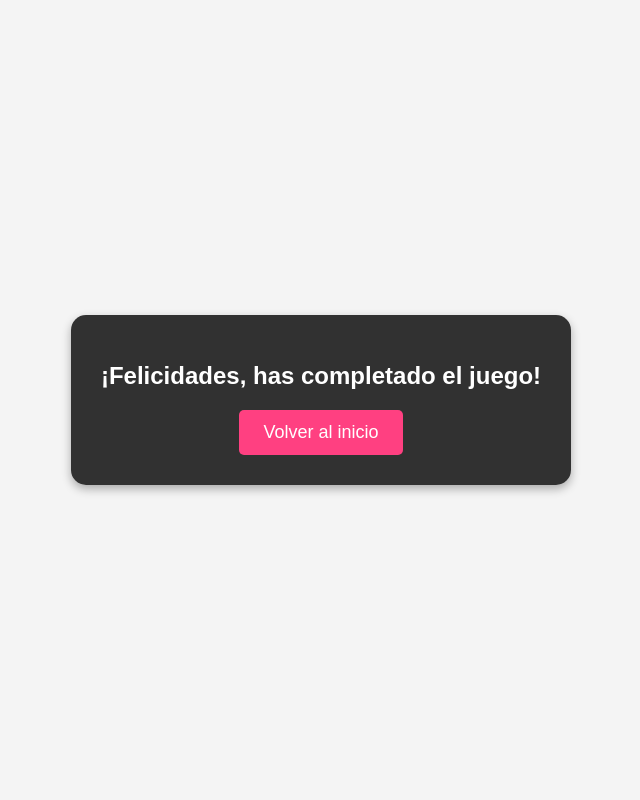
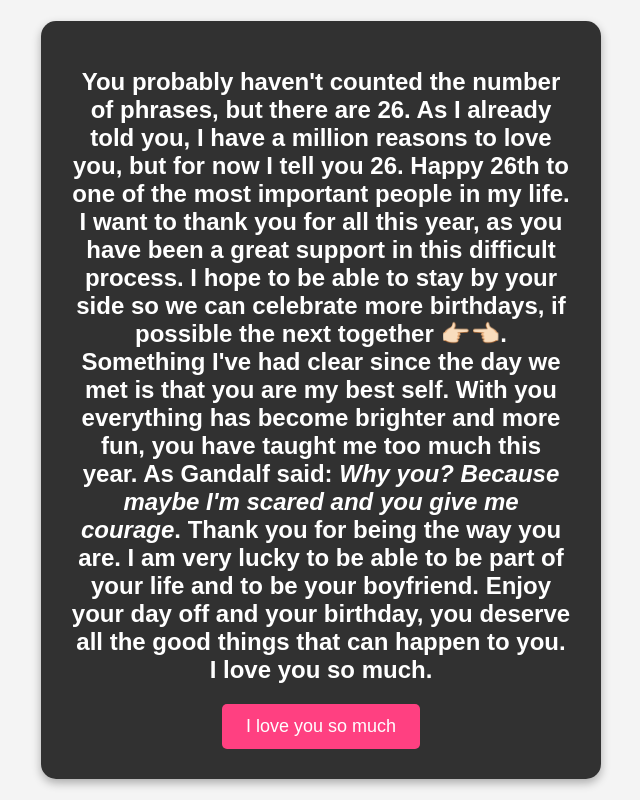
Before and after one commit to AdrianMalmierca/Paco, a plain HTML site: page final.html in a window 1280 px wide. Shown: the whole page, without its empty margins (319-959 px from the left). Drawn offline with Linux system fonts and the light colour scheme.

Commit message:
Update final.html

```diff
--- a/final.html
+++ b/final.html
@@ -8,8 +8,16 @@
 </head>
 <body>
     <div class="container">
-        <h1>¡Felicidades, has completado el juego!</h1>
-        <button onclick="window.location.href='index.html'">Volver al inicio</button>
+        <h1>You probably haven't counted the number of phrases, but there are 26. As I already told you, I have a million
+             reasons to love you, but for now I tell you 26. Happy 26th to one of the most important people in my life. I want to
+             thank you for all this year, as you have been a great support in this difficult process. I hope to be able to stay
+             by your side so we can celebrate more birthdays, if possible the next together 👉🏻👈🏻. Something I've had clear since
+             the day we met is that you are my best self. With you everything has become brighter and more fun,
+             you have taught me too much this year. As Gandalf said: <i>Why you? Because maybe I'm scared and you give me
+             courage</i>. Thank you for being the way you are. I am very lucky to be able to be part of your life and to be your
+             boyfriend. Enjoy your day off and your birthday, you deserve all the good things that can happen to you.
+             I love you so much.</h1>
+        <button onclick="window.location.href='foto.html'">I love you so much</button>
     </div>
 </body>
 </html>
```
